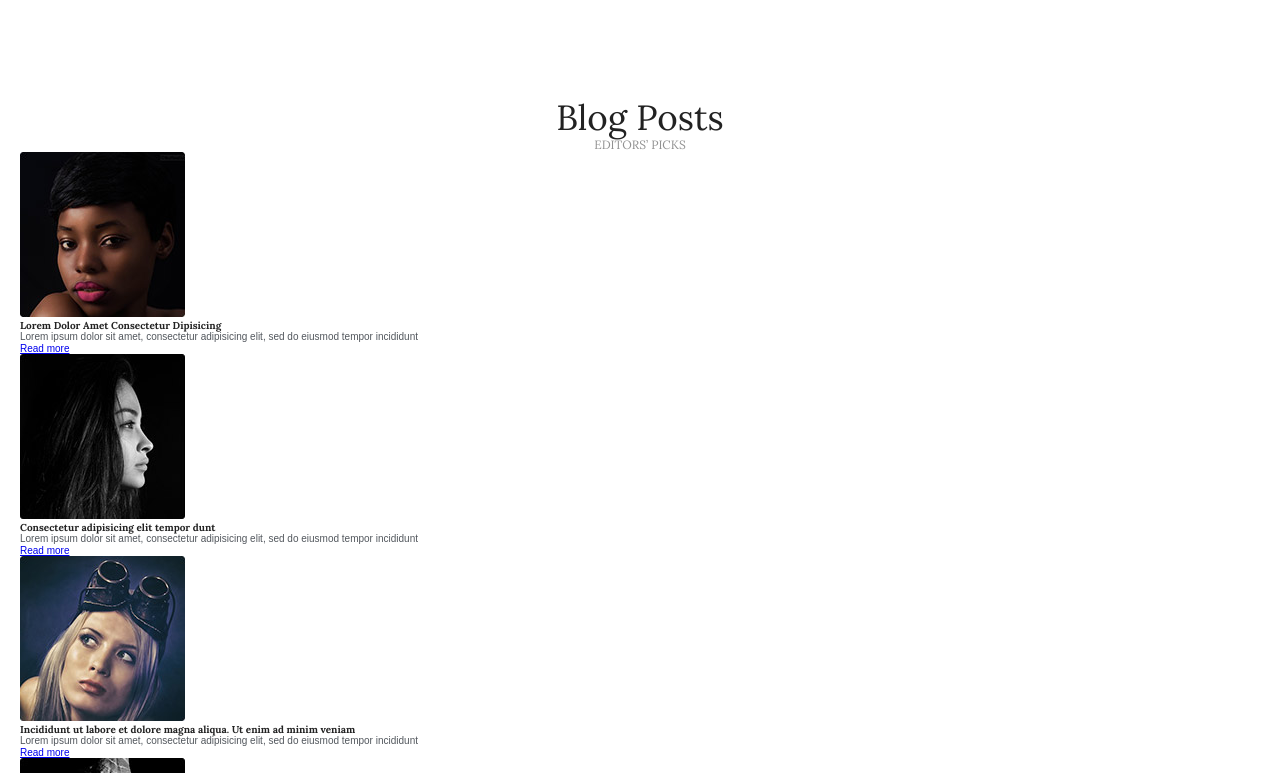
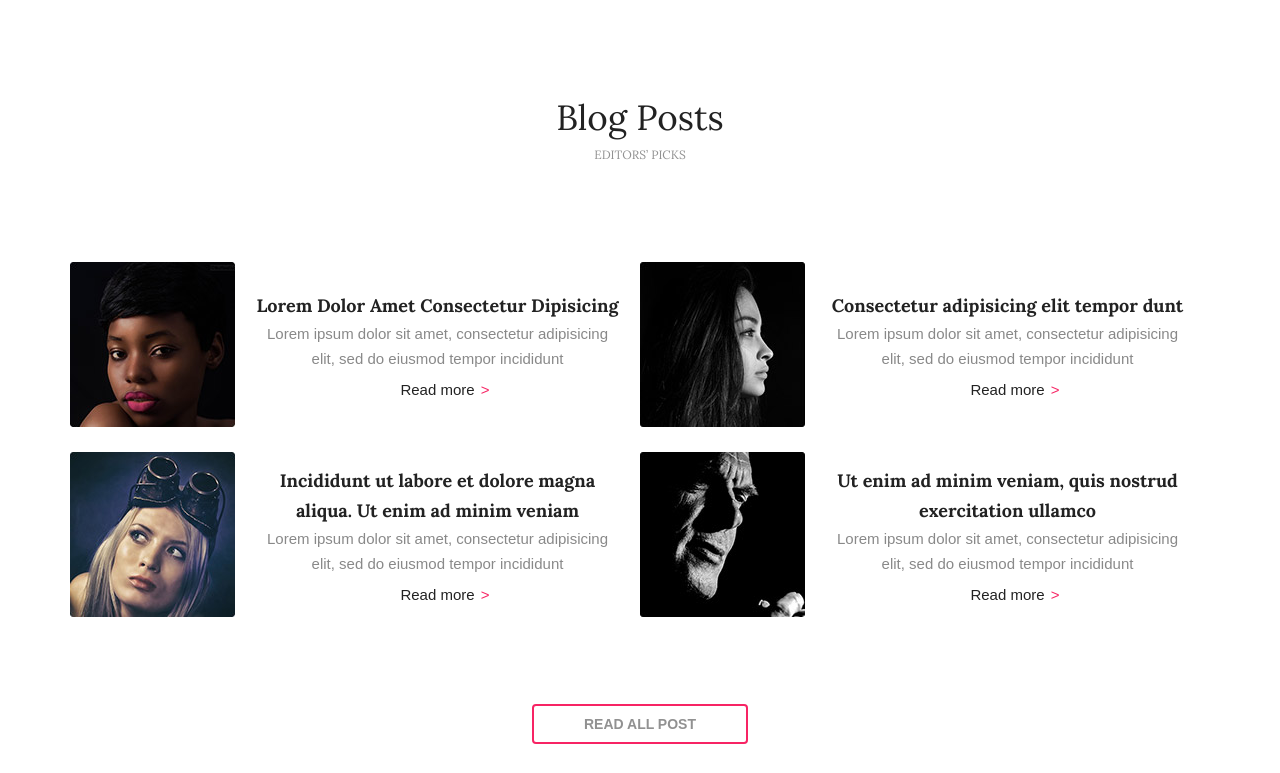
Before and after one commit to timoshuk/landing_kenakata, a website: page app/index.html in a window 1280 px wide. Shown: the part 3467-4240 px from the top of the page. Drawn offline with nearby package versions, Linux system fonts and the light colour scheme; a web font is replaced by a local one.

Commit message:
Finish blog block

```diff
--- a/app/index.html
+++ b/app/index.html
@@ -343,6 +343,7 @@
       </section>
       <!--End Brands -->
       <section class="blog">
+        <div class="container">
         <h2 class="blog__title">Blog Posts</h2>
         <h3 class="blog__subtitle">EDITORS’ PICKS</h3>
         <div class="blog__posts-wrapper">
@@ -405,7 +406,9 @@
           <!-- End Blog Post -->
         </div>
         <!-- blog__posts-wrapper -->
-        <button class="btn">read All post</button>
+        <button class="btn btn--border">read All post</button>
+      </div>
+      <!-- Container -->
       </section>
       <!-- End Blog -->
       <section class="join">
--- /dev/null
+++ b/app/scss/_blog.scss
@@ -0,0 +1,72 @@
+.blog {
+  text-align: center;
+  margin-bottom: 100px;
+}
+.blog__title {
+  margin-bottom: 10px;
+}
+
+.blog__posts-wrapper {
+  margin-top: 100px;
+  margin-bottom: 60px;
+  display: flex;
+  flex-wrap: wrap;
+  justify-content: center;
+}
+
+.blog__post {
+  max-width: 550px;
+  display: flex;
+  align-items: center;
+  margin-bottom: 25px;
+  margin-right: 20px;
+
+  & img {
+    margin-right: 20px;
+    widows: 165px;
+    height: 165px;
+    object-fit: cover;
+  }
+}
+
+.blog__posts-title {
+  font-size: 1.8rem;
+  font-weight: bold;
+  line-height: 1.67;
+}
+
+.blog__post-text {
+  font-size: 1.5rem;
+  line-height: 1.67;
+  color: #898989;
+  margin-bottom: 10px;
+}
+
+.blog__link {
+  position: relative;
+  display: inline-block;
+  font-size: 15px;
+  color: #222222;
+  text-decoration: none;
+
+  &:hover,
+  &:focus {
+    outline: none;
+    color: var(--brand-color);
+    text-decoration: underline;
+  }
+
+  &:active {
+    text-decoration: none;
+  }
+
+  &::after {
+    display: block;
+    position: absolute;
+    content: ">";
+    top: 0px;
+    right: -15px;
+    font-size: 15px;
+    color: var(--brand-color);
+  }
+}
--- a/app/scss/styles.scss
+++ b/app/scss/styles.scss
@@ -13,3 +13,4 @@
 @import "you-love";
 @import "fetured-products";
 @import "brands";
+@import "blog";
```
Also changed, not shown: app/css/styles.css, 1 other file.
